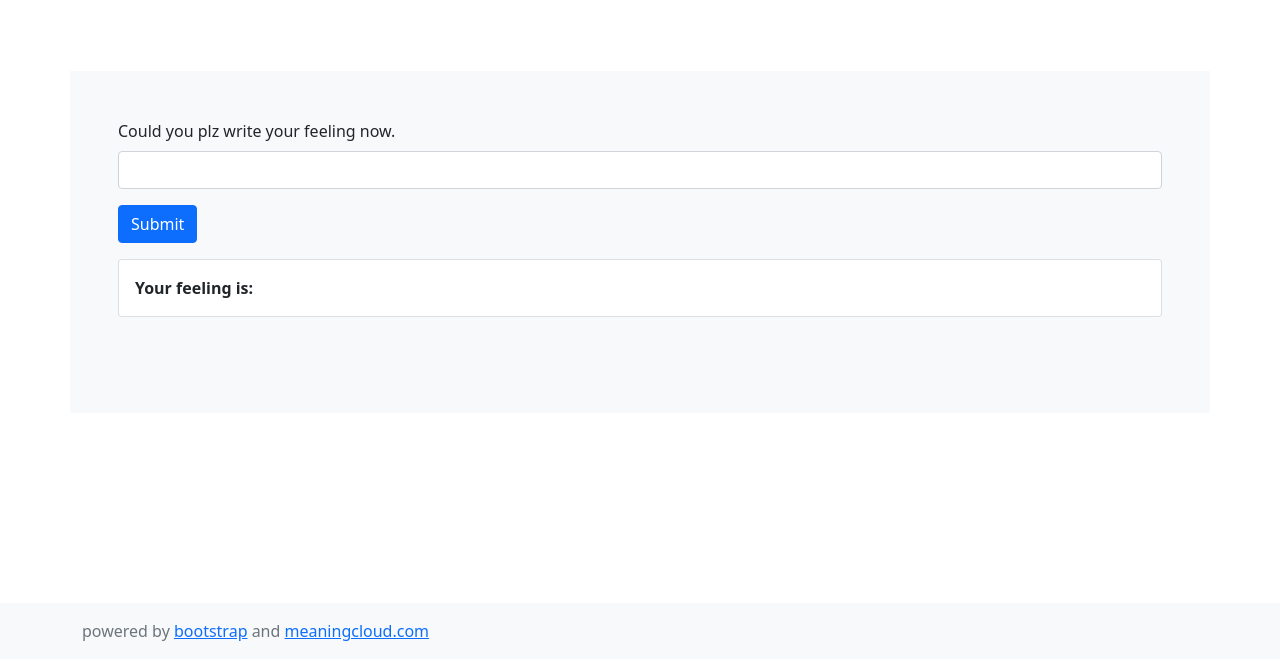
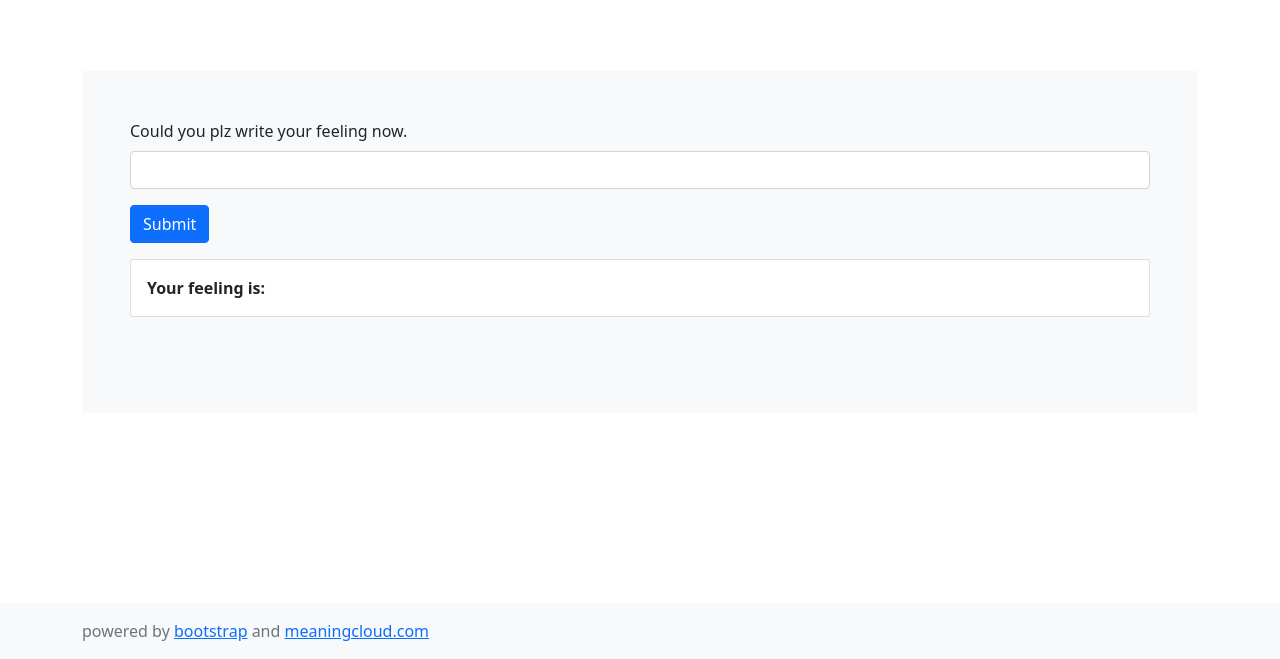
Before and after one commit to yuta-katayama-23/evaluate-feeling-serverless, a website built with webpack: page src/client/views/index.html in a window 1280 px wide. Shown: the part 141-800 px from the top of the page. Built offline with nearby package versions, Linux system fonts and the light colour scheme.

Commit message:
viewportを追加

```diff
--- a/src/client/views/index.html
+++ b/src/client/views/index.html
@@ -3,6 +3,7 @@
 
 <head>
     <meta charset="utf-8">
+    <meta name="viewport" content="width=device-width, initial-scale=1">
     <title>Sentiment Analysis</title>
 </head>
 
@@ -14,8 +15,8 @@
         </div>
     </header>
 
-    <main class="mt-5">
-        <div class="container p-5 bg-light">
+    <main class="mt-5 container-sm">
+        <div class="p-5 bg-light">
             <section>
                 <form class="needs-validation" novalidate>
                     <div class="mb-3">
```
